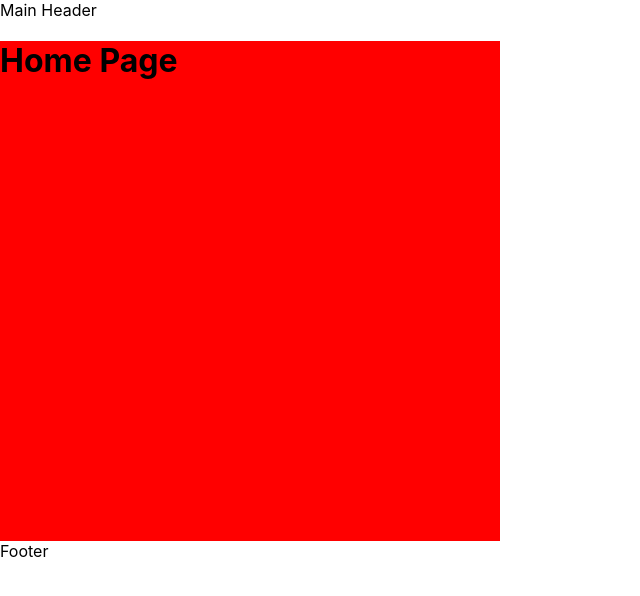
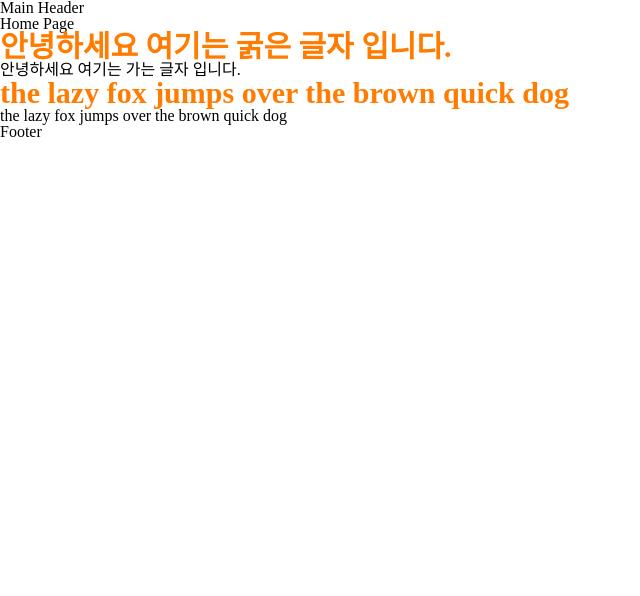
Before and after one commit to ruddnjs3769/SummakJo_TradeAPI, a React (Create React App) app: page / in a window 1280 px wide. Shown: the top 596 px of the page, without its empty margins (0-640 px from the left). Built offline with nearby package versions, Linux system fonts and the light colour scheme.

Commit message:
style : css변수명 추가

```diff
--- /dev/null
+++ b/src/_variables.scss
@@ -0,0 +1,14 @@
+// * 포인트 컬러
+$point-red: #e60112;
+$point-orange: #ff7c00;
+
+// * 백그라운드 컬러
+$bg-primary-grey: #8c8c8c;
+$bg-sub-grey: #f5f4f4;
+$bg-primary-white: #ffffff;
+
+// * 텍스트 컬러
+$text-light-white: #ffffff;
+$text-sub-light-grey: #f5f4f4;
+$text-sub-grey: #666666;
+$text-primary-black: #3c3c3c;
--- a/src/index.scss
+++ b/src/index.scss
@@ -1,7 +1,136 @@
+@import url('https://fonts.googleapis.com/css2?family=Noto+Sans+KR:wght@400;700&display=swap');
+@import url('https://fonts.googleapis.com/css2?family=Lato:wght@400;700&family=Noto+Sans+KR:wght@400;700&display=swap');
+
 body {
   margin: 0;
-  font-family: -apple-system, BlinkMacSystemFont, 'Segoe UI', 'Roboto', 'Oxygen', 'Ubuntu', 'Cantarell', 'Fira Sans',
-    'Droid Sans', 'Helvetica Neue', sans-serif;
+  font-family: 'Lato', 'Noto Sans KR', sans-serif;
   -webkit-font-smoothing: antialiased;
   -moz-osx-font-smoothing: grayscale;
 }
+
+// reset.css
+// https://meyerweb.com/eric/tools/css/reset/
+html,
+body,
+div,
+span,
+applet,
+object,
+iframe,
+h1,
+h2,
+h3,
+h4,
+h5,
+h6,
+p,
+blockquote,
+pre,
+a,
+abbr,
+acronym,
+address,
+big,
+cite,
+code,
+del,
+dfn,
+em,
+img,
+ins,
+kbd,
+q,
+s,
+samp,
+small,
+strike,
+strong,
+sub,
+sup,
+tt,
+var,
+b,
+u,
+i,
+center,
+dl,
+dt,
+dd,
+ol,
+ul,
+li,
+fieldset,
+form,
+label,
+legend,
+table,
+caption,
+tbody,
+tfoot,
+thead,
+tr,
+th,
+td,
+article,
+aside,
+canvas,
+details,
+embed,
+figure,
+figcaption,
+footer,
+header,
+hgroup,
+menu,
+nav,
+output,
+ruby,
+section,
+summary,
+time,
+mark,
+audio,
+video {
+  margin: 0;
+  padding: 0;
+  border: 0;
+  font-size: 100%;
+  font: inherit;
+  vertical-align: baseline;
+}
+/* HTML5 display-role reset for older browsers */
+article,
+aside,
+details,
+figcaption,
+figure,
+footer,
+header,
+hgroup,
+menu,
+nav,
+section {
+  display: block;
+}
+body {
+  line-height: 1;
+}
+ol,
+ul {
+  list-style: none;
+}
+blockquote,
+q {
+  quotes: none;
+}
+blockquote:before,
+blockquote:after,
+q:before,
+q:after {
+  content: '';
+  content: none;
+}
+table {
+  border-collapse: collapse;
+  border-spacing: 0;
+}
--- /dev/null
+++ b/src/pages/home/index.module.scss
@@ -0,0 +1,13 @@
+@import 'src/_variables.scss';
+
+.home-container {
+  width: 500px;
+  height: 500px;
+  background-color: red;
+}
+
+.title {
+  color: $point-orange;
+  font-size: 30px;
+  font-weight: 700;
+}
--- a/src/pages/home/index.scss
+++ /dev/null
@@ -1,5 +0,0 @@
-.home-container {
-  width: 500px;
-  height: 500px;
-  background-color: red;
-}
--- a/src/pages/home/index.tsx
+++ b/src/pages/home/index.tsx
@@ -1,10 +1,14 @@
 import React from 'react'
-import './index.scss'
+import styles from './index.module.scss'
 
 export default function Home() {
   return (
     <div className="home-container">
       <h1>Home Page</h1>
+      <h2 className={styles.title}>안녕하세요 여기는 굵은 글자 입니다.</h2>
+      <p>안녕하세요 여기는 가는 글자 입니다.</p>
+      <h2 className={styles.title}>the lazy fox jumps over the brown quick dog</h2>
+      <p>the lazy fox jumps over the brown quick dog</p>
     </div>
   )
 }
```
